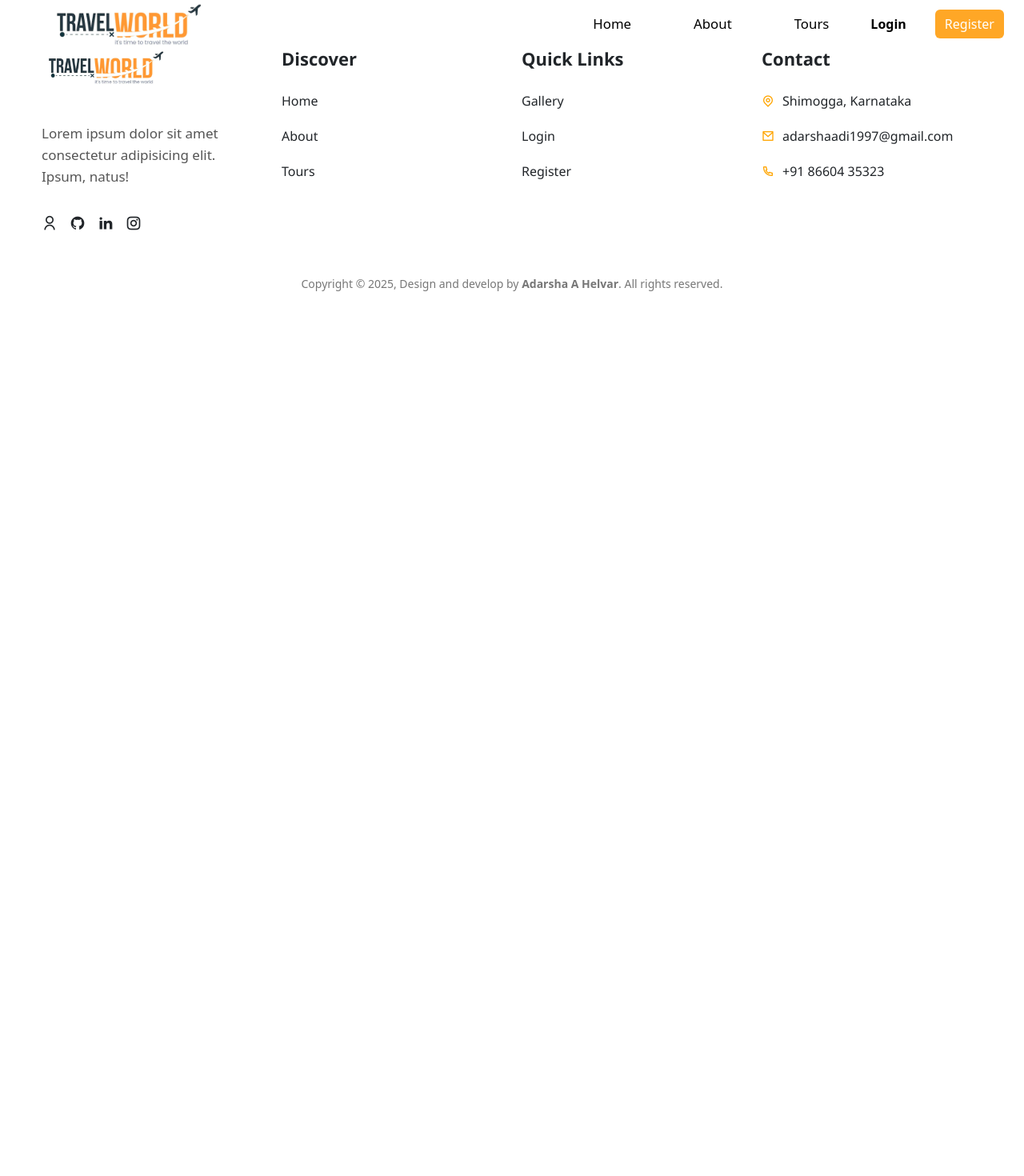
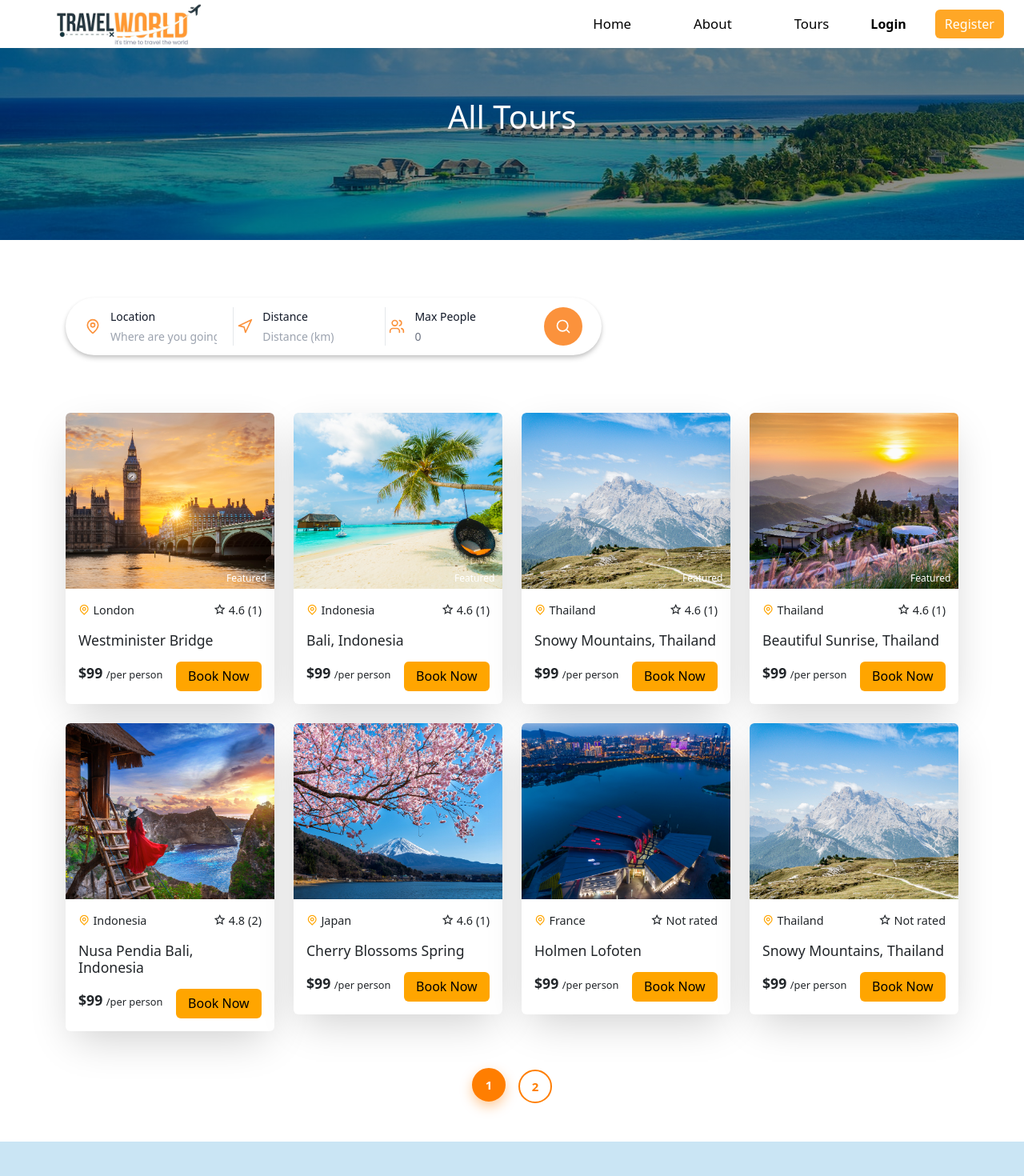
Before and after one commit to Tadakamadla-varsha/Travel-Application, a React (Vite) app: page /tours in a window 1280 px wide. Shown: the top 1470 px of the page at 80% size. Before the commit the page ends 800 px from the top, so only its background shows below. Built offline with nearby package versions, Linux system fonts and the light colour scheme.

Commit message:
add tour pages with pagination, loadind state and extra tour card.

```diff
--- a/src/components/router/Routers.jsx
+++ b/src/components/router/Routers.jsx
@@ -1,6 +1,7 @@
 import { Route, Routes } from "react-router-dom"
 import Home from "../../pages/Home"
 import TourCard from "../../shared/TourCard"
+import Tours from "../../pages/Tours"
 
 export const Routers=()=>{
     return(
@@ -9,8 +10,7 @@ export const Routers=()=>{
         <Routes>
             <Route path="/" element={<Home/>}/>
              <Route path="/home" element={<Home/>}/>
-             <Route path="/Tourcard" element={<TourCard />} />
-
+             <Route path="/tours" element={<Tours/>}/>
         </Routes>
 
         </>
--- /dev/null
+++ b/src/pages/Tours.jsx
@@ -0,0 +1,117 @@
+import { useEffect, useState } from "react";
+import { Container, Row, Col } from "reactstrap";
+
+import CommonSection from "../shared/CommonSection";
+import SearchBar from "../shared/SearchBar";
+import Newsletter from "../shared/NewsLetter";
+import TourCard from "../shared/TourCard";
+import CubeLoader from "../pages/CubeLoader";
+
+import toursData from "../assets/data/tours";
+import "../styles/tour.css";
+
+/* ✅ EXTRA TOUR DATA (SAME STRUCTURE AS TourCard) */
+const extraTour = {
+  id: "extra-01",
+  title: "Westminster Bridge",
+  city: "London",
+  price: 99,
+  featured: true,
+  reviews: [{ rating: 4.6 }],
+  avgRating: 4.6,
+  photo:
+    "https://images.unsplash.com/photo-1505761671935-60b3a7427bad",
+};
+
+const Tours = () => {
+  const [page, setPage] = useState(0);
+  const [loading, setLoading] = useState(false);
+
+  const toursPerPage = 8;
+
+  /* ✅ FORCE 2 BUTTONS */
+  const pageCount = 2;
+
+  /* PAGINATION SLICE */
+  const startIndex = page * toursPerPage;
+  const endIndex = startIndex + toursPerPage;
+  const displayedTours = toursData.slice(startIndex, endIndex);
+
+  useEffect(() => {
+    setLoading(true);
+    const timer = setTimeout(() => {
+      setLoading(false);
+      window.scrollTo(0, 0);
+    }, 400);
+
+    return () => clearTimeout(timer);
+  }, [page]);
+
+  return (
+    <>
+      {/* ================= COMMON SECTION ================= */}
+      <CommonSection title="All Tours" />
+<br /><br /><br />
+      {/* ================= SEARCH ================= */}
+      <section className="pt-0">
+        <Container>
+          <Row>
+            <SearchBar />
+          </Row>
+        </Container>
+      </section>
+
+      <br /><br /><br />
+
+      {/* ================= TOURS ================= */}
+      <section>
+        <Container>
+          {loading && <CubeLoader />}
+
+          {!loading && (
+            <>
+              <Row>
+                {/* PAGE DATA */}
+                {displayedTours.map((tour) => (
+                  <Col lg="3" md="6" sm="6" className="mb-4" key={tour.id}>
+                    <TourCard tour={tour} />
+                  </Col>
+                ))}
+
+                {/* ✅ EXTRA CARD ONLY ON PAGE 2 */}
+                {page === 1 && (
+                  <Col lg="3" md="6" sm="6" className="mb-4">
+                    <TourCard tour={extraTour} />
+                  </Col>
+                )}
+              </Row>
+
+              {/* ================= PAGINATION ================= */}
+              <Row>
+                <Col lg="12">
+                  <div className="pagination d-flex justify-content-center gap-3 mt-4">
+                    {[0, 1].map((number) => (
+                      <button
+                        key={number}
+                        onClick={() => setPage(number)}
+                        className={`page-btn ${
+                          page === number ? "active__page" : ""
+                        }`}
+                      >
+                        {number + 1}
+                      </button>
+                    ))}
+                  </div>
+                </Col>
+              </Row>
+            </>
+          )}
+        </Container>
+      </section>
+
+      <Newsletter />
+    </>
+  );
+};
+
+export default Tours;
--- /dev/null
+++ b/src/shared/CommonSection.jsx
@@ -0,0 +1,20 @@
+import React from 'react';
+import './common-section.css';
+import { Container, Row, Col } from 'reactstrap';
+
+
+const CommonSection = ({ title }) => {
+  return (
+    <section className="common__section">
+        <Container>
+            <Row>
+                <Col lg='12'>
+                    <h1>{title}</h1>
+                </Col>
+            </Row>
+        </Container>
+    </section>
+  )
+}
+
+export default CommonSection
--- /dev/null
+++ b/src/shared/common-section.css
@@ -0,0 +1,15 @@
+.common__section {
+  background: linear-gradient(rgba(0, 0, 0, 0.45), rgba(0, 0, 0, 0.45)),
+    url("../assets/images/tour.jpg") no-repeat center center;
+  background-size: cover;
+  height: 300px;
+  display: flex;
+  align-items: center;
+  justify-content: center;
+  text-align: center;
+}
+
+.common__section h1 {
+    font-size: 2.5rem;
+    color: #fff;
+}
--- /dev/null
+++ b/src/styles/cubeLoader.css
@@ -0,0 +1,55 @@
+.loader {
+    perspective: 600px;
+    width: 100px;
+    height: 100px;
+  }
+
+  .cube {
+    width: 100%;
+    height: 100%;
+    transform-style: preserve-3d;
+    animation: rotate 4s linear infinite;
+  }
+
+  .face {
+    position: absolute;
+    width: 100%;
+    height: 100%;
+    background: linear-gradient(45deg, #3498db, #e74c3c);
+    opacity: 0.8;
+    border: 0.5px solid #fff;
+  }
+
+  .face:nth-child(1) {
+    transform: rotateX(90deg) translateZ(50px);
+  }
+
+  .face:nth-child(2) {
+    transform: rotateX(-90deg) translateZ(50px);
+  }
+
+  .face:nth-child(3) {
+    transform: translateZ(50px);
+  }
+
+  .face:nth-child(4) {
+    transform: rotateY(90deg) translateZ(50px);
+  }
+
+  .face:nth-child(5) {
+    transform: rotateY(-90deg) translateZ(50px);
+  }
+
+  .face:nth-child(6) {
+    transform: rotateY(180deg) translateZ(50px);
+  }
+
+  @keyframes rotate {
+    0% {
+      transform: rotateX(0deg) rotateY(0deg);
+    }
+
+    100% {
+      transform: rotateX(360deg) rotateY(360deg);
+    }
+  }
--- /dev/null
+++ b/src/styles/tour.css
@@ -0,0 +1,46 @@
+/* ================= PAGINATION WRAPPER ================= */
+.pagination {
+  display: flex;
+  justify-content: center;
+  align-items: center;
+  gap: 12px;
+  margin-top: 40px;
+}
+
+/* ================= PAGE BUTTON ================= */
+.page-btn {
+  width: 42px;
+  height: 42px;
+  border-radius: 50%;
+  border: 2px solid #ff7e01;
+  background-color: #fff;
+  color: #ff7e01;
+  font-size: 15px;
+  font-weight: 600;
+  cursor: pointer;
+  display: flex;
+  align-items: center;
+  justify-content: center;
+  transition: all 0.25s ease;
+}
+
+/* Hover effect */
+.page-btn:hover {
+  background-color: #ff7e01;
+  color: #fff;
+  transform: translateY(-2px);
+}
+
+/* ================= ACTIVE PAGE ================= */
+.page-btn.active__page {
+  background-color: #ff7e01;
+  color: #fff;
+  box-shadow: 0 6px 15px rgba(255, 126, 1, 0.4);
+  transform: translateY(-2px);
+}
+
+/* ================= DISABLED (OPTIONAL) ================= */
+.page-btn:disabled {
+  opacity: 0.5;
+  cursor: not-allowed;
+}
```
